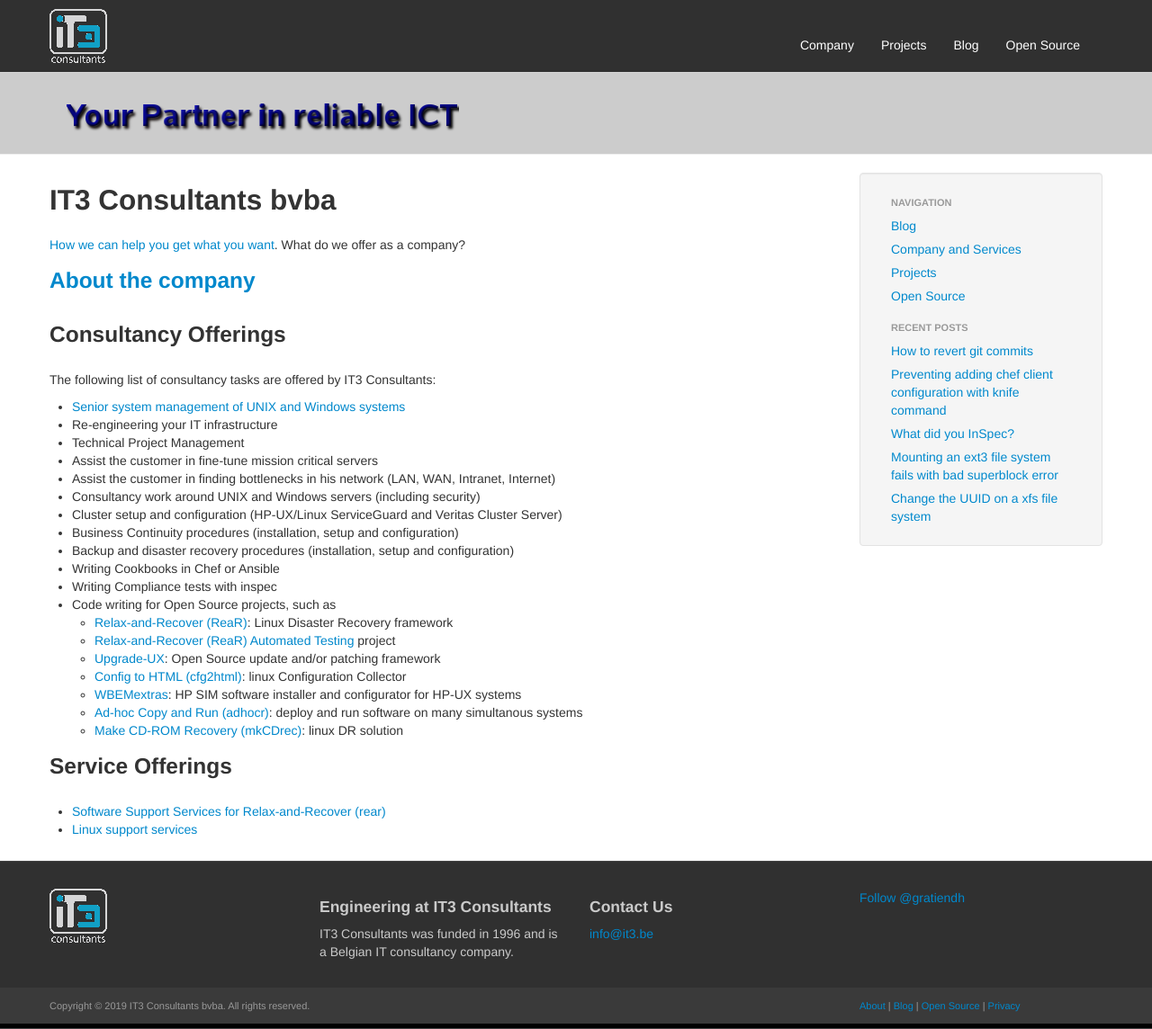
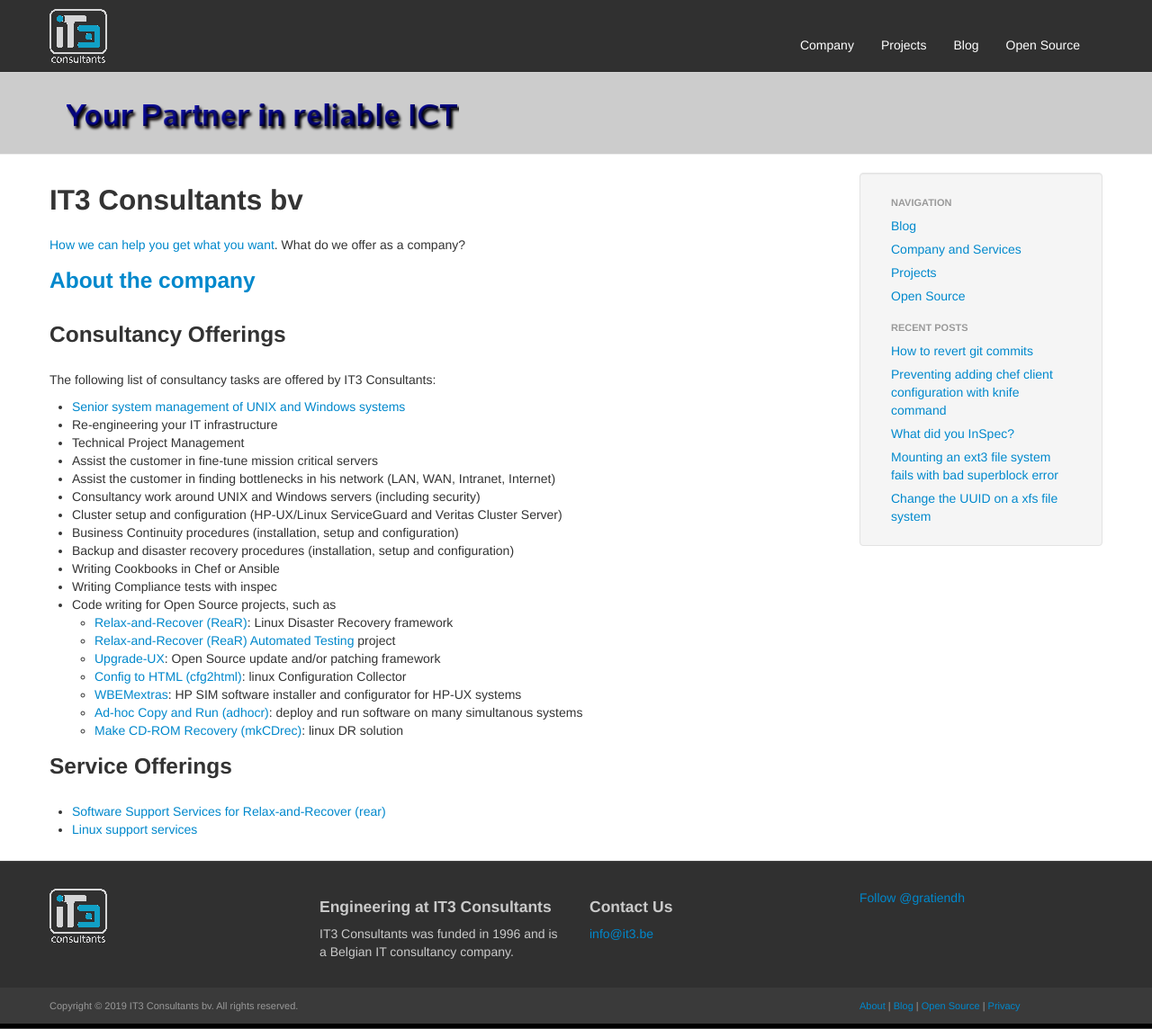
Before and after one commit to gdha/www.it3.be, a Jekyll site: the page built from company/index.md, in a window 1280 px wide. Shown: the whole page at 90% size. Built offline with Jekyll 4.4.1, drawn with Linux system fonts in a browser that asks for light colours; comment, search, counter and statistics services are not loaded.

Commit message:
change bvba into bv

```diff
--- a/_layouts/default.html
+++ b/_layouts/default.html
@@ -139,7 +139,7 @@
 						<div class="span9">
 							Copyright &copy;
 							<span itemprop="copyrightYear">2019</span>
-							<span itemprop="copyrightHolder publisher">IT3 Consultants bvba</span>.
+							<span itemprop="copyrightHolder publisher">IT3 Consultants bv</span>.
 							All rights reserved.
 						</div>
 						<nav class="span3">
--- a/company/index.md
+++ b/company/index.md
@@ -5,7 +5,7 @@
 author: gratien
 ---
 
-## IT3 Consultants bvba
+## IT3 Consultants bv
 
 [How we can help you get what you want]({{ site.url }}/company/howwecanhelp/).
 What do we offer as a company?
```
Also changed, not shown: company/about_company.md (+2 -2 lines).
